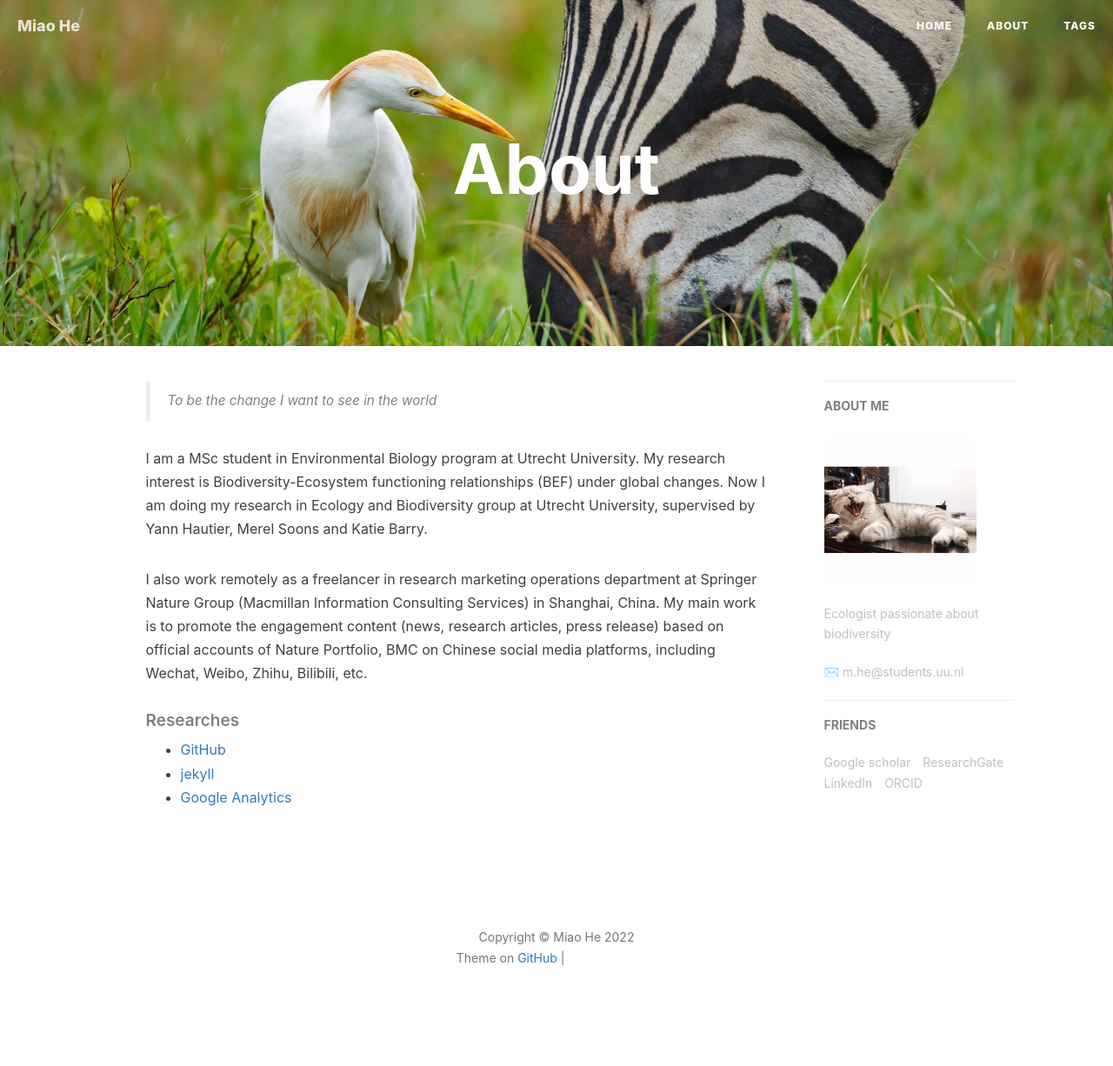
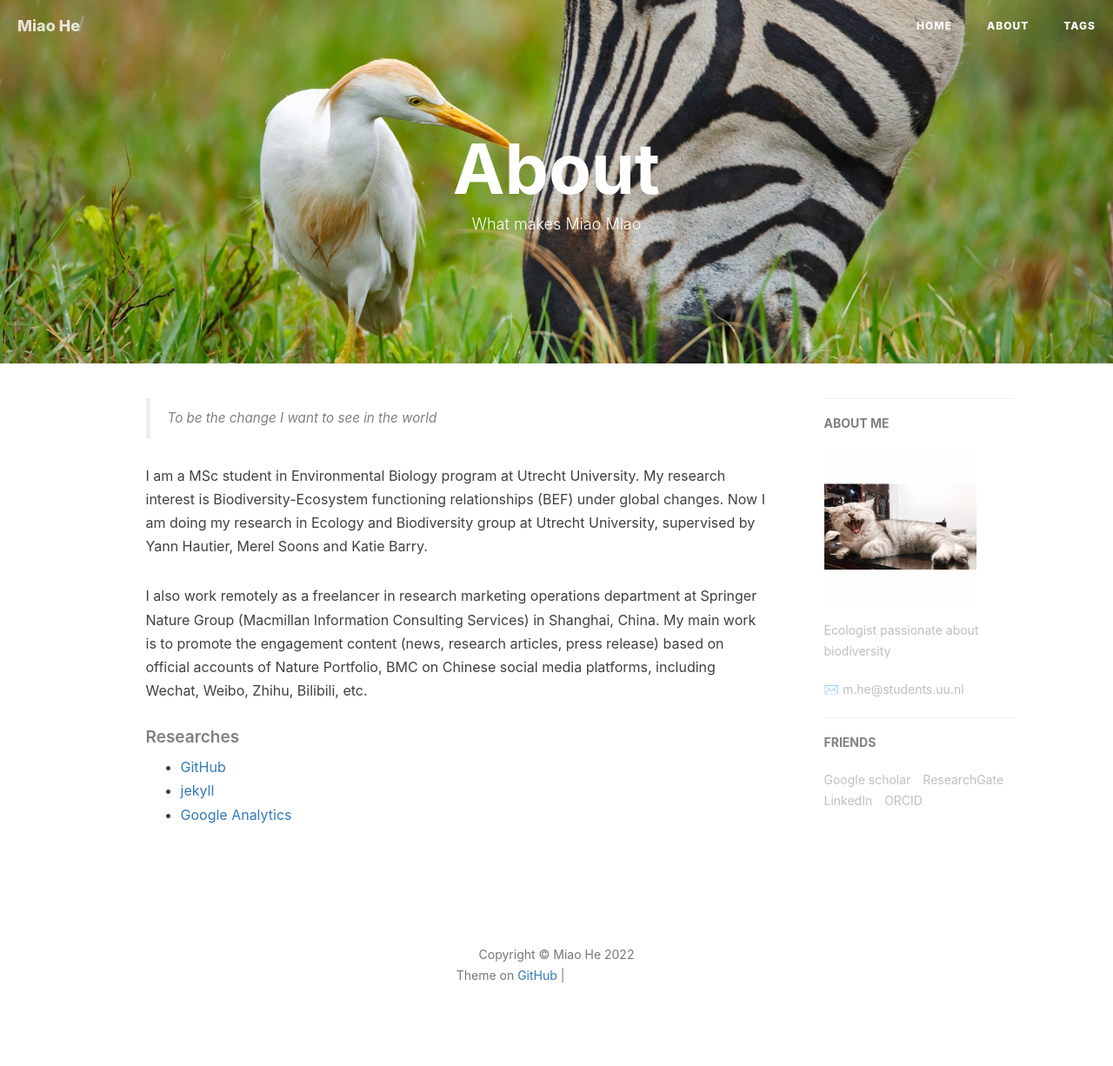
Before and after one commit to MiaoHe13/MiaoHe13.github.io, a Jekyll site: the page built from about.html, in a window 1280 px wide. Shown: the whole page at 87% size. Built offline with Jekyll 4.4.1, drawn with Linux system fonts in a browser that asks for light colours; nearby versions of some CDN libraries; comment, search, counter and statistics services are not loaded; grey boxes are pictures that could not be loaded.

Commit message:
Update about.html

```diff
--- a/about.html
+++ b/about.html
@@ -1,7 +1,7 @@
 ---
 layout: page
 title: "About"
-description: ""
+description: "What makes Miao Miao"
 header-img: "img/BingWallpaper-20220522.jpg"
 ---
 
```
